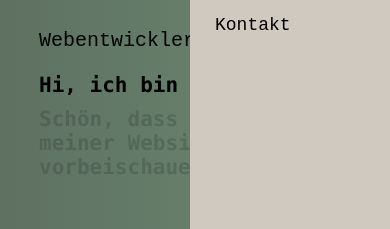
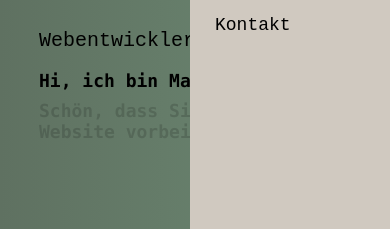
Before and after one commit to MaxSeck/mywebsite-, a plain HTML site: page index.html in a window 390 px wide. Both pictures are taken after a click on the icon 342 px from the left and 31 px from the top of the page. Shown: the part 195-424 px from the top of the page. Drawn offline with Linux system fonts and the light colour scheme.

Commit message:
Update style.css

```diff
--- a/style.css
+++ b/style.css
@@ -335,12 +335,11 @@ nav .fa-solid{
     }
 
     .header-text2 h1{
-        font-size: 21px;
-	margin-right: 5px;
+        font-size: 18px;
     }
 
     .header-text3 h1{
-        font-size: 21px;
+        font-size: 18px;
     }
 
     nav .fa-solid{
```
